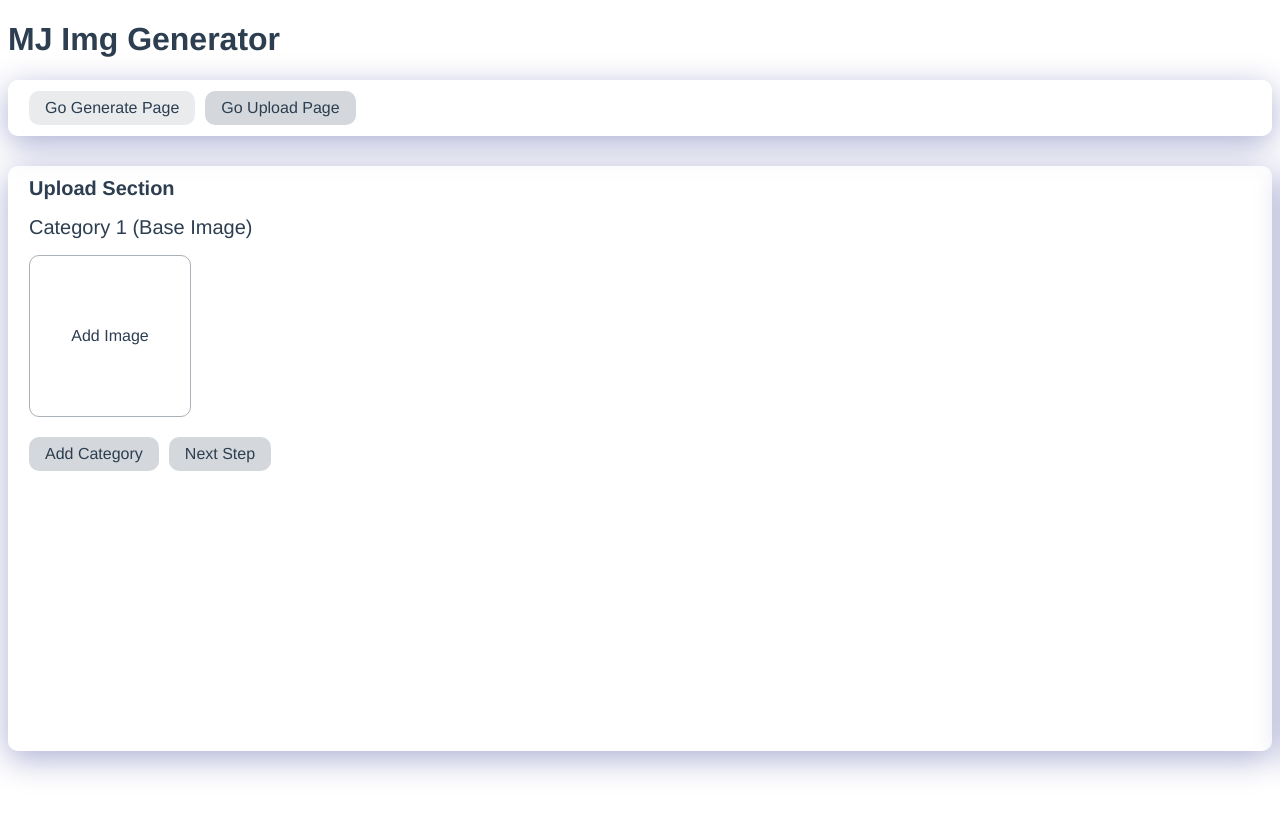
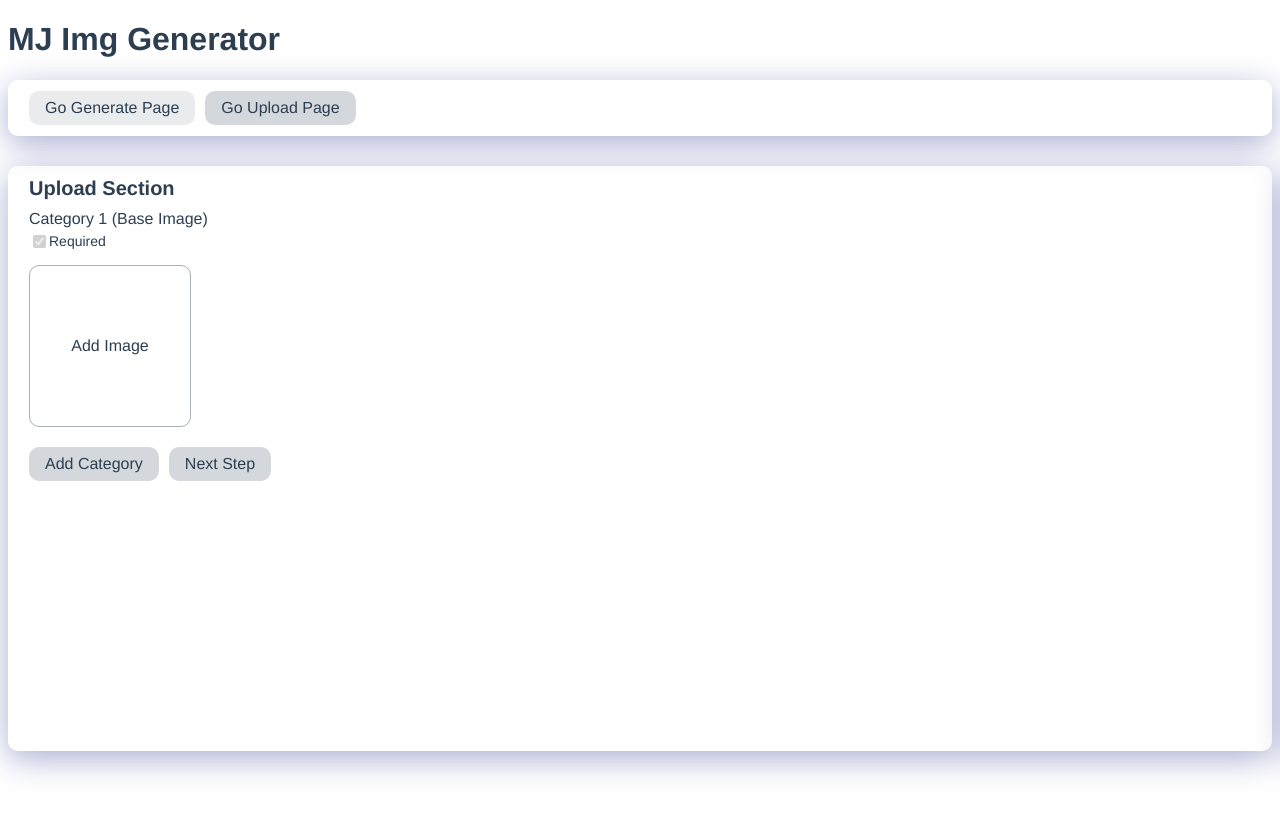
Before and after one commit to MoonJuhan/mj-img-generator, a Vue app: page /generator in a window 1280 px wide. Shown: the top 814 px of the page. Built offline with nearby package versions, Linux system fonts and the light colour scheme.

Commit message:
feat: add required category setting function

```diff
--- a/src/components/app/AppButton.vue
+++ b/src/components/app/AppButton.vue
@@ -1,5 +1,5 @@
 <template>
-  <a class="app-button" :class="{ disabled }" @click="onClick" v-html="text" />
+  <a class="app-button" :class="{ disabled, small }" @click="onClick" v-html="text" />
 </template>
 
 <script>
@@ -9,6 +9,7 @@ export default {
     text: String,
     link: String,
     disabled: Boolean,
+    small: Boolean,
   },
   setup(props, { emit }) {
     const router = useRouter()
@@ -47,6 +48,11 @@ export default {
     }
   }
 
+  &.small {
+    font-size: 14px;
+    padding: 4px 8px;
+  }
+
   &:hover {
     background-color: rgba(44, 62, 80, 0.1);
   }
--- a/src/components/views/generator/CategoryWrapper.vue
+++ b/src/components/views/generator/CategoryWrapper.vue
@@ -1,10 +1,17 @@
 <template>
   <li class="category-wrapper">
-    <div class="title-wrapper">
-      <span v-html="item.name" />
+    <span v-html="item.name" />
+
+    <div class="title-wrapper" v-if="!locked">
+      <div class="required-checkbox">
+        <input type="checkbox" v-model="required" :disabled="isBaseImage" />
+        <span @click="onChangeCheckbox">Required</span>
+      </div>
+
       <AppButton
-        v-if="item.imgList.length === 0 && !deleteDisabled && !locked"
-        :text="'Delete Category'"
+        v-if="item.imgList.length === 0 && !isBaseImage"
+        :text="'Delete'"
+        :small="true"
         @on-click="deleteCategory"
       />
     </div>
@@ -23,13 +30,17 @@
 </template>
 
 <script>
+import { onMounted, ref, watch } from 'vue'
+
 export default {
   props: {
     item: Object,
-    deleteDisabled: Boolean,
+    isBaseImage: Boolean,
     locked: Boolean,
   },
   setup(props, { emit }) {
+    const required = ref(false)
+
     const onChangeFile = (e) => {
       emit('on-change-file', {
         files: e,
@@ -50,10 +61,25 @@ export default {
       })
     }
 
+    const onChangeCheckbox = () => {
+      if (!props.isBaseImage) required.value = !required.value
+    }
+
+    watch(
+      () => required.value,
+      () => emit('on-change-required', { item: props.item, required: required.value })
+    )
+
+    onMounted(() => {
+      if (props.isBaseImage) required.value = true
+    })
+
     return {
+      required,
       onChangeFile,
       deleteImage,
       deleteCategory,
+      onChangeCheckbox,
     }
   },
 }
@@ -67,13 +93,19 @@ export default {
     margin: 0 0 10px;
     align-items: center;
 
-    span {
-      padding: 6px 0;
+    .app-button {
+      margin: 0 0 0 10px;
     }
+  }
 
-    .app-button {
-      font-size: 16px;
-      margin: 0 0 0 10px;
+  .required-checkbox {
+    display: flex;
+    align-items: center;
+    font-size: 14px;
+    padding: 4px 0;
+
+    * {
+      cursor: pointer;
     }
   }
 
--- a/src/components/views/generator/GenerateSection.vue
+++ b/src/components/views/generator/GenerateSection.vue
@@ -77,7 +77,7 @@ const manageGeneration = () => {
     })
 
   const drawCombinations = async (categoryList, canvas) => {
-    const refinedCombinations = refineCombination(combinations)
+    const refinedCombinations = refineCombination(categoryList, combinations)
 
     for (const combination of refinedCombinations) {
       canvas.getContext('2d').clearRect(0, 0, canvas.width, canvas.height)
@@ -109,24 +109,22 @@ const manageGeneration = () => {
   }
 
   const setEmptyImage = (list) =>
-    list.map((el, index) => {
-      if (index !== 0) el.imgList.splice(0, 0, { img: null })
+    list.map((el) => {
+      if (!el.required) el.imgList.splice(0, 0, { img: null })
 
       return el
     })
 
-  const refineCombination = (list) => {
-    const randomized = list.sort(() => Math.random() - 0.5)
+  const refineCombination = (categoryList, indexList) => {
+    const randomized = indexList.sort(() => Math.random() - 0.5)
 
-    const noEmptyList = randomized.filter(
-      (el) =>
-        [...el]
-          .filter((i, index) => index !== 0)
-          .join('')
-          .replaceAll('0', '').length !== 0
-    )
+    const firstExcept = (list) => [...list].filter((i, index) => index !== 0)
 
-    return noEmptyList
+    const emptiable = firstExcept(categoryList).findIndex((el) => el.required) === -1
+
+    if (emptiable) return randomized.filter((el) => firstExcept(el).join('').replaceAll('0', '').length !== 0)
+
+    return randomized
   }
 
   return {
--- a/src/components/views/generator/SetPositionSection.vue
+++ b/src/components/views/generator/SetPositionSection.vue
@@ -14,7 +14,6 @@
           v-for="(item, index) in categoryList"
           :key="index"
           :item="item"
-          :deleteDisabled="true"
           :locked="true"
         />
       </ul>
--- a/src/components/views/generator/UploadSection.vue
+++ b/src/components/views/generator/UploadSection.vue
@@ -9,7 +9,8 @@
       @on-change-file="onChangeFile"
       @delete-image="deleteImage"
       @delete-category="deleteCategory"
-      :deleteDisabled="index === 0"
+      @on-change-required="onChangeRequired"
+      :isBaseImage="index === 0"
       :locked="locked"
     />
     <li class="button-wrapper">
@@ -100,6 +101,10 @@ export default {
       }
     }
 
+    const onChangeRequired = ({ item, required }) => {
+      item.required = required
+    }
+
     return {
       categoryList,
       localCategoryList,
@@ -109,6 +114,7 @@ export default {
       deleteCategory,
       refineItems,
       setPosition,
+      onChangeRequired,
     }
   },
 }
```
